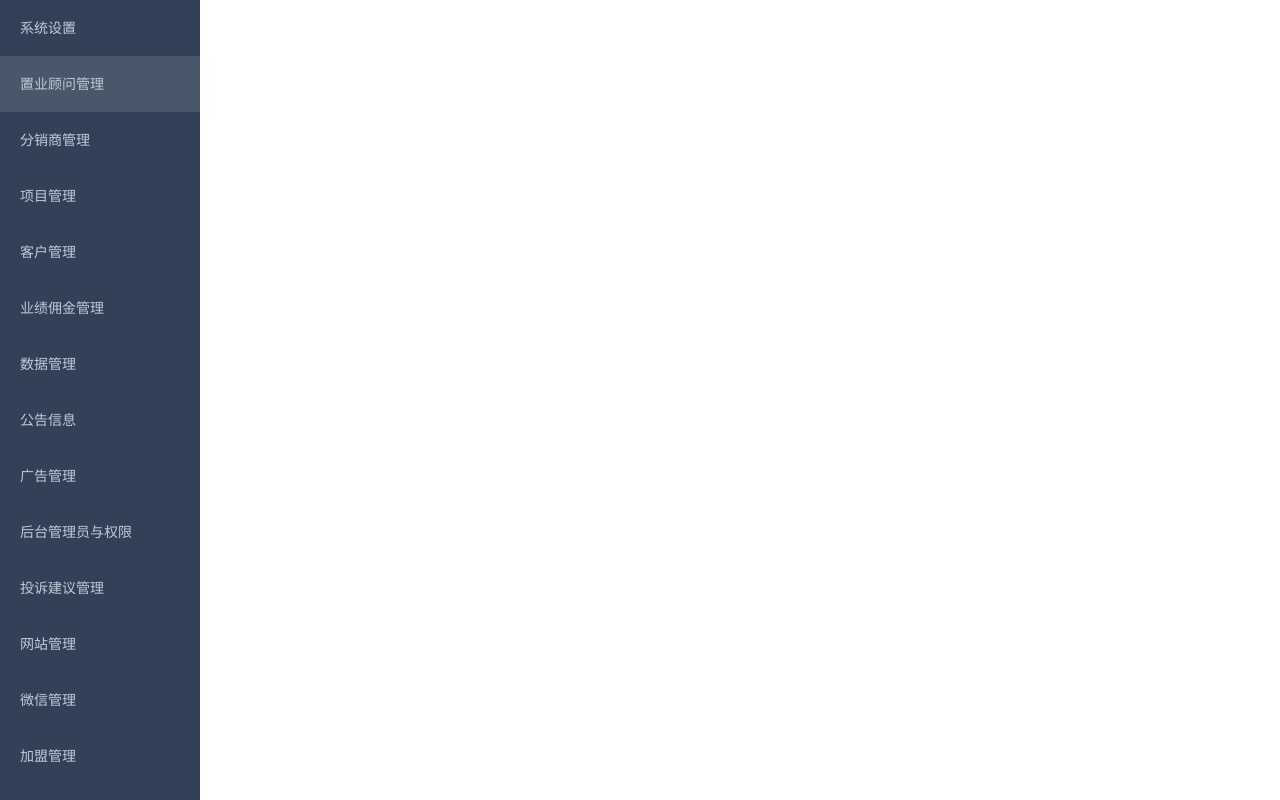
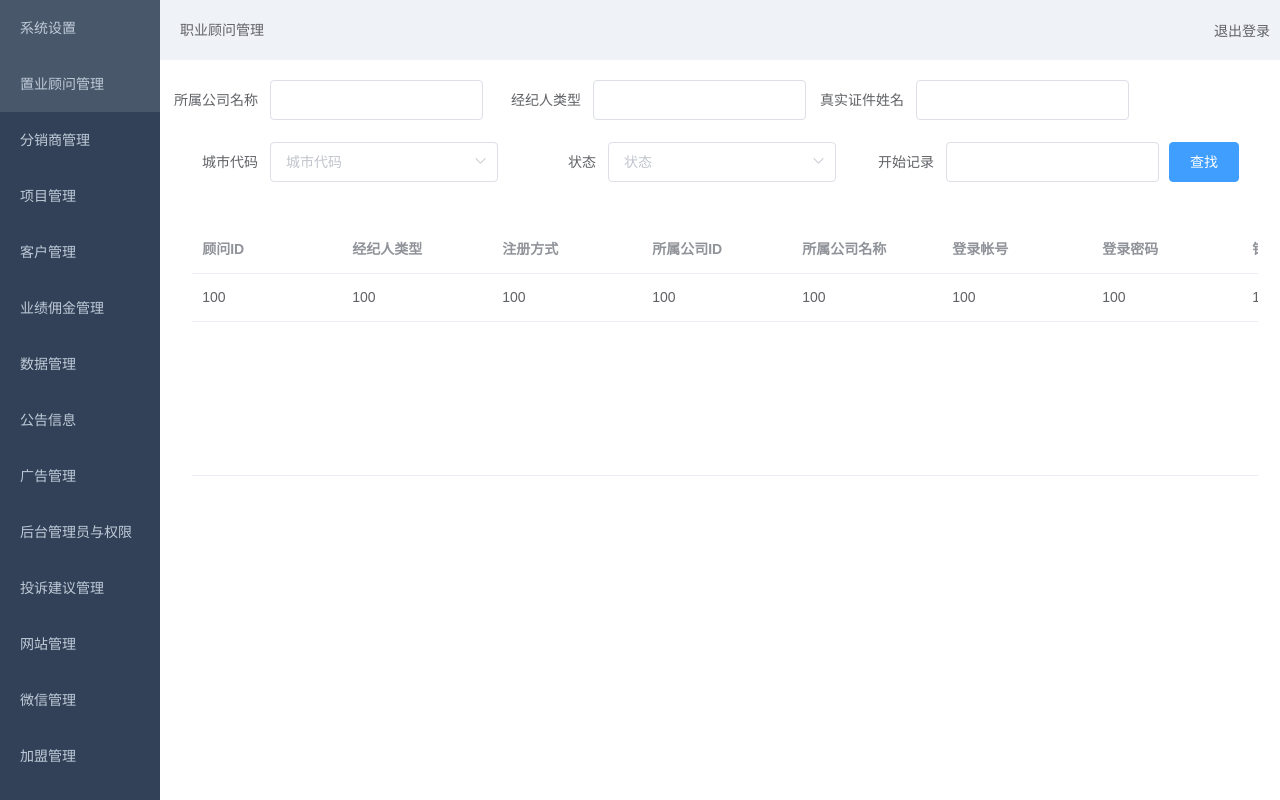
Before and after one commit to jingtinghuakaihualuo/CRI, a Vue app: page /#/manSystem in a window 1280 px wide. Shown: the top 800 px of the page. Built offline with nearby package versions, Linux system fonts and the light colour scheme.

Commit message:
修改表单

```diff
--- a/src/components/leftnav.vue
+++ b/src/components/leftnav.vue
@@ -1,5 +1,5 @@
 <template>
-	<el-col :span="3"  style="min-height: 100%;min-width: 200px; background-color: #324057;">
+	<el-col :span="3"  style="min-height: 100%;background-color: #324057;">
 	<!--   -->
 		<el-menu :default-active="defaultActive" style="min-height: 100%;" router>
 			<!-- <el-menu-item index="manage"><i class="el-icon-menu"></i>首页</el-menu-item> -->
--- a/src/page/manage/manSystem.vue
+++ b/src/page/manage/manSystem.vue
@@ -2,7 +2,7 @@
   <div class="fillcontain">
     <headTop></headTop>
     <div class="searchGroup">
-      <!-- <el-form :inline="true" ref="searchForm" :label-position="labelPosition" :model="searchForm" label-width="100px" class="demo-form-inline">
+      <el-form :inline="true" ref="searchForm" :label-position="labelPosition" :model="searchForm" label-width="100px" class="demo-form-inline">
         <el-form-item label="所属公司名称">
           <el-input v-model="searchForm.compyname"></el-input>
         </el-form-item>
@@ -18,7 +18,65 @@
             <el-option label="天津" value="1"></el-option>
           </el-select>
         </el-form-item>
-      </el-form> -->
+        <el-form-item label="状态">
+          <el-select v-model="searchForm.status " placeholder="状态">
+            <el-option label="禁用" value="0"></el-option>
+            <el-option label="正常" value="1"></el-option>
+            <el-option label="锁定" value="2"></el-option>
+            <el-option label="删除" value="9"></el-option>
+          </el-select>
+        </el-form-item>
+        <el-form-item label="开始记录">
+          <el-input v-model="searchForm.start"></el-input>
+        </el-form-item>
+        <el-form-item>
+          <el-button type="primary">查找</el-button>
+        </el-form-item>
+      </el-form>
+      <div class="dataTable">
+        <el-table :data="tableData" style="width: 100%" height="250">
+          <el-table-column prop="conid" label="顾问ID" width="150"></el-table-column>
+          <el-table-column prop="constype" label="经纪人类型" width="150"></el-table-column>
+          <el-table-column prop="regtype" label="注册方式" width="150"></el-table-column>
+          <el-table-column prop="compyid" label="所属公司ID" width="150"></el-table-column>
+          <el-table-column prop="compyname" label="所属公司名称" width="150"></el-table-column>、
+          <el-table-column prop="loginid" label="登录帐号" width="150"></el-table-column>
+          <el-table-column prop="pwd" label="登录密码" width="150"></el-table-column>
+          <el-table-column prop="deposit" label="银行账号" width="150"></el-table-column>
+
+          <el-table-column prop="openbank" label="开户行" width="150"></el-table-column>
+          <el-table-column prop="img" label="顾问头像" width="150"></el-table-column>
+          <el-table-column prop="background" label="背景图" width="150"></el-table-column>
+          <el-table-column prop="sex == 0 ? '男' : '女'" label="性别" width="150"></el-table-column>
+          <el-table-column prop="token" label="登录令牌" width="150"></el-table-column>、
+          <el-table-column prop="prov" label="省份代码" width="150"></el-table-column>
+          <el-table-column prop="city" label="城市代码" width="150"></el-table-column>
+          <el-table-column prop="area" label="区代码" width="150"></el-table-column>
+
+          <el-table-column prop="points" label="累计积分" width="150"></el-table-column>
+          <el-table-column prop="experience" label="行业经验" width="150"></el-table-column>
+          <el-table-column prop="certname" label="真实证件姓名" width="150"></el-table-column>
+          <el-table-column prop="certno" label="证件号码" width="150"></el-table-column>
+          <el-table-column prop="imgcert" label="证件影印" width="150"></el-table-column>、
+          <el-table-column prop="imgcompany" label="公司影印" width="150"></el-table-column>
+          <el-table-column prop="mobile" label="手机" width="150"></el-table-column>
+          <el-table-column prop="telphone" label="办公电话" width="150"></el-table-column>
+
+          <el-table-column prop="fax" label="传真" width="150"></el-table-column>
+          <el-table-column prop="email" label="电子邮箱" width="150"></el-table-column>
+          <el-table-column prop="office" label="办公地址" width="150"></el-table-column>
+          <el-table-column prop="desc" label="自我描述" width="150"></el-table-column>
+          <el-table-column prop="conuserid" label="渠道对接员用户ID" width="150"></el-table-column>、
+          <el-table-column prop="conusername" label="渠道对接员姓名" width="150"></el-table-column>
+          <el-table-column prop="conuserphone" label="渠道对接员联系电话" width="150"></el-table-column>
+          <el-table-column prop="status == 0 ? '禁用': status == 1 ? '正常' : status == 2 ? '锁定': '删除'" label="状态" width="150"></el-table-column>
+
+          <el-table-column prop="summary" label="备注" width="150"></el-table-column>
+          <el-table-column prop="settime" label="新建时间" width="150"></el-table-column>
+          <el-table-column prop="updatetime " label="修改时间" width="150"></el-table-column>
+
+        </el-table>
+      </div>
     </div>
   </div>
 </template>
@@ -32,9 +90,49 @@
           compyname: "",
           constype: "",
           certname: "",
-          city: ""
+          city: "",
+          status: "",
+          start: "",
+          limit: "10"
         },
         labelPosition: "right",
+        tableData: [{
+          conid: "100",
+          constype: "100",
+          regtype: "100",
+          compyid: "100",
+          compyname: "100",
+          loginid: "100",
+          pwd: "100",
+          deposit: "100",
+          openbank: "100",
+          img: "100",
+          background: "100",
+          sex: "100",
+          token: "100",
+          prov: "100",
+          city: "100",
+          area: "100",
+          points: "100",
+          experience: "100",
+          certname: "100",
+          certno: "100",
+          imgcert: "100",
+          imgcompany: "100",
+          mobile: "100",
+          telphone: "100",
+          fax: "100",
+          email: "100",
+          office: "100",
+          desc: "100",
+          conuserid: "100",
+          conusername: "100",
+          conuserphone: "100",
+          status: "100",
+          summary: "100",
+          settime: "100",
+          updatetime: "100",
+        }]
       }
     },
     components: {
--- a/src/style/common.scss
+++ b/src/style/common.scss
@@ -16,8 +16,8 @@ body, div, span, header, footer, nav, section, aside, article, ul, dl, dt, dd, l
 /*定义滚动条高宽及背景 高宽分别对应横竖滚动条的尺寸*/
 ::-webkit-scrollbar
 {
-    width: 0px;
-    height: 0px;
+    width: 8px;
+    height: 8px;
     background-color: #F5F5F5;
 }
 
@@ -156,3 +156,6 @@ html,body{
   margin-top: 20px;
   margin-left: 10px;
 }
+.dataTable{
+    padding: 2%;
+}
```
